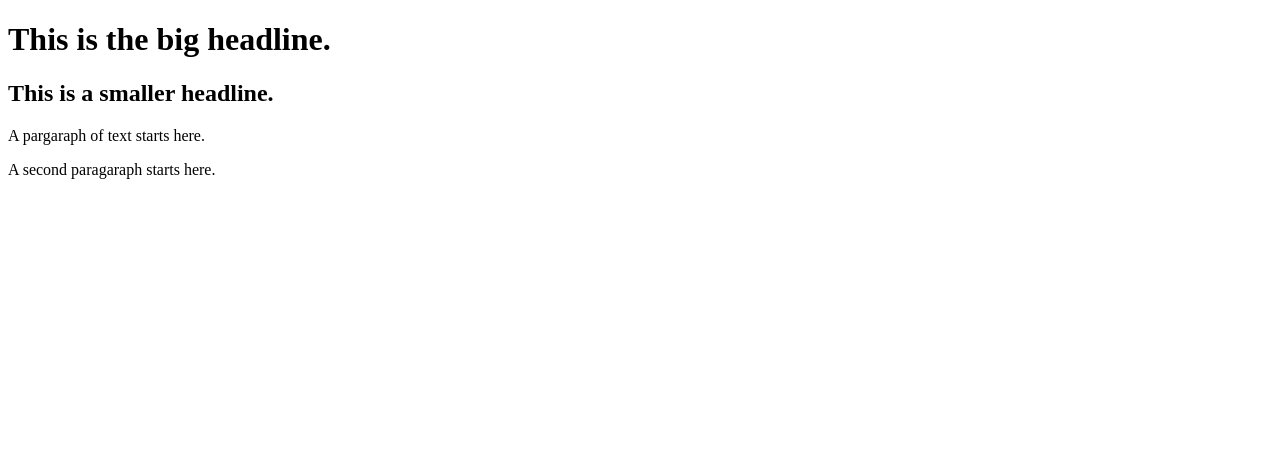
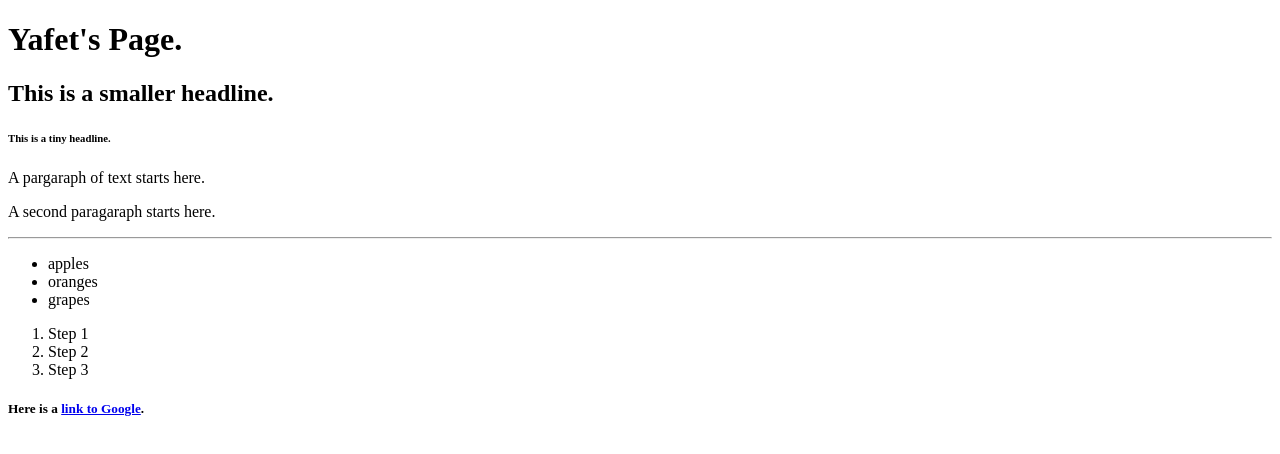
Before and after one commit to YafetEth/Web_Design31, a plain HTML site: page index.html in a window 1280 px wide. Drawn offline with Linux system fonts and the light colour scheme.

Commit message:
Updated index.html

```diff
--- a/index.html
+++ b/index.html
@@ -8,13 +8,27 @@
     </head>
     <body>
 
-        <h1>This is the big headline.</h1>
+        <h1>Yafet's Page.</h1>
         <h2>This is a smaller headline.</h2>
+        <h6>This is a tiny headline.</h6>
         <p>A pargaraph of text starts here.</p>
         <p>A second paragaraph starts here.</p>
+        <hr>
 
+        <ul>
+            <li>apples</li>
+            <li>oranges</li>
+            <li>grapes</li>
+        </ul>
+            <ol>
 
+            <li>Step 1</li>
+            <li>Step 2</li>
+            <li>Step 3</li>
 
+        </ol>
+
+            <h5>Here is a <a href="https://google.com">link to Google</a>.</h5>
 
     </body>
 
```
